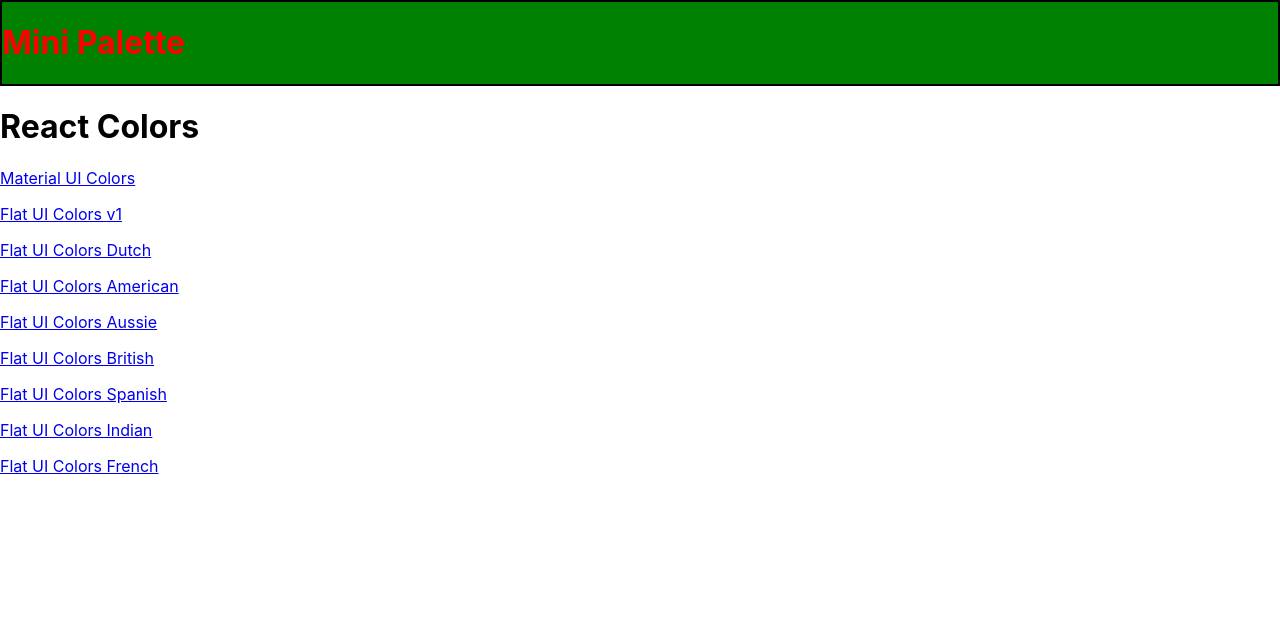
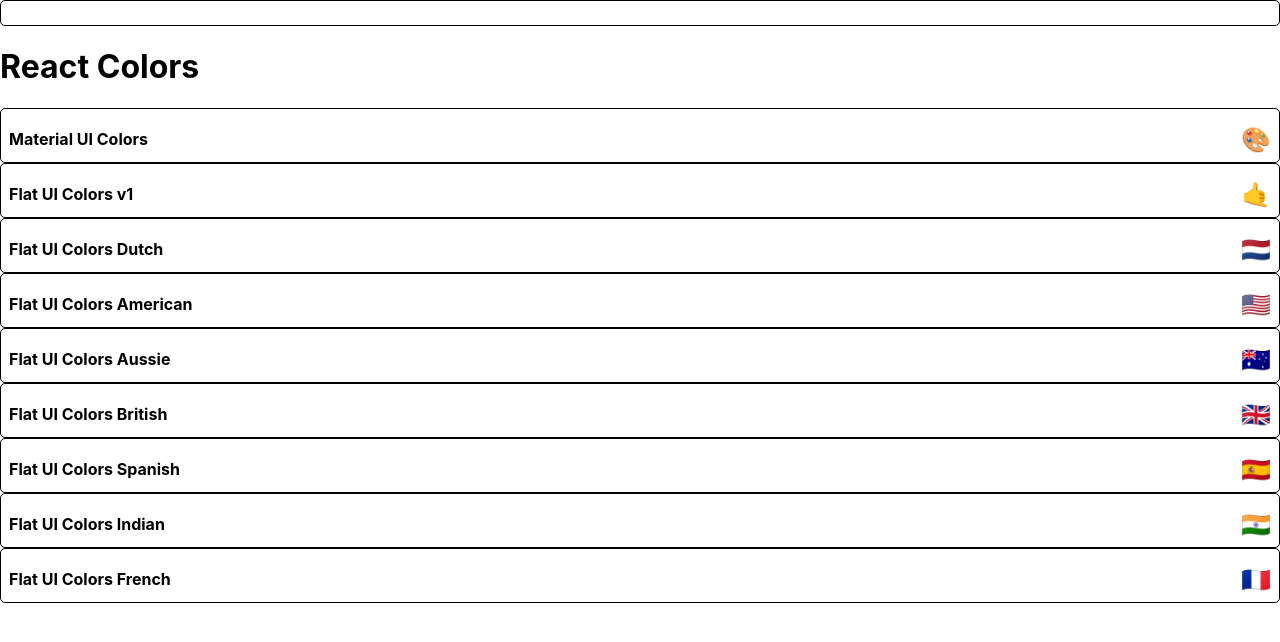
Before and after one commit to AkankshaArun/Colors_Picker, a React (Create React App) app: page / in a window 1280 px wide. Shown: the top 642 px of the page. Built offline with nearby package versions, Linux system fonts and the light colour scheme.

Commit message:
Start Styling MiniPalette

```diff
--- a/src/MiniPalette.js
+++ b/src/MiniPalette.js
@@ -3,20 +3,43 @@
 
 
 const styles = {
-    main: {
-        backgroundColor: 'green',
-        border: '2px solid black',
-        '& h1': {
-            color: 'red'
+    root: {
+        backgroundColor: 'white',
+        border: '1px solid black',
+        borderRadius: '5px',
+        padding: '0.5rem',
+        position: 'relative',
+        overflow: 'hidden',
+        '&:hover': {
+            cursor: 'pointer'
         }
+    },
+    colors: {
+        backgroundColor: 'grey'
+    },
+    title: {
+        display: 'flex',
+        justifyContent: 'space-between',
+        alignItems: 'center',
+        margin: '0',
+        color: 'black',
+        paddingTop: '0.5rem',
+        fontSize: '1rem',
+        position: 'relative'
+    },
+    emoji: {
+        marginLeft: '0.5rem',
+        fontSize: '1.5rem'
     }
 };
 
 function MiniPalette(props){
-    const {classes} = props;
+    const {classes, paletteName, emoji} = props;
     return(
-        <div className={classes.main}>
-            <h1>Mini Palette</h1>
+        <div className={classes.root}>
+            <div className={classes.colors}></div>
+            <h5 className={classes.title}>{paletteName}
+            <span className={classes.emoji}>{emoji}</span></h5>
         </div>
     );
 }
--- a/src/PaletteList.js
+++ b/src/PaletteList.js
@@ -10,9 +10,7 @@
                 <MiniPalette />
                 <h1>React Colors</h1>
                 {palettes.map(palette => (
-                    <p>
-                     <Link to={`/palette/${palette.id}`}>{palette.paletteName}</Link>
-                    </p>
+                    <MiniPalette {...palette} />
                 )
                 )}
             </div>
```
